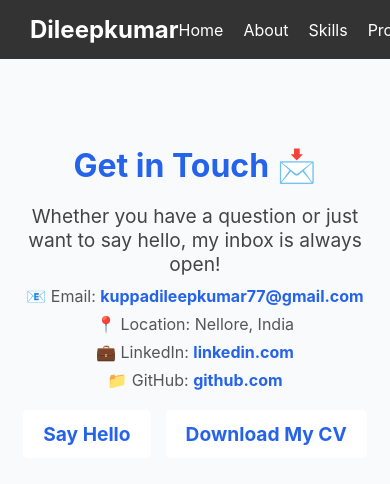
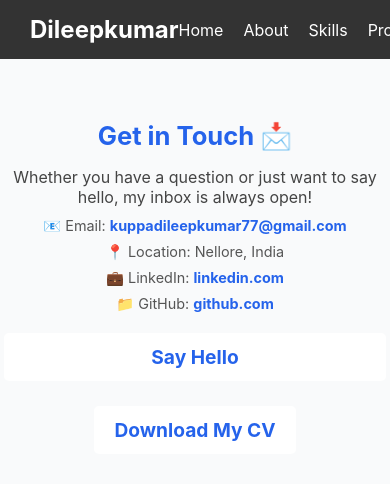
Before and after one commit to kuppaDileepkumar/My-portfolio, a React (Create React App) app: page /contact in a window 390 px wide. Shown: the top 484 px of the page. Built offline with nearby package versions, Linux system fonts and the light colour scheme.

Commit message:
Update Contact.css

```diff
--- a/src/components/Contact.css
+++ b/src/components/Contact.css
@@ -1,6 +1,6 @@
 .contact {
   background: #f9fafb;
-    padding: 60px 20px;
+  padding: 60px 5%;
   text-align: center;
 }
 
@@ -33,6 +33,7 @@
   font-weight: bold;
 }
 
+/* Call-to-action buttons */
 .cta-buttons {
   margin-top: 20px;
 }
@@ -52,3 +53,59 @@
 .contact-btn:hover {
   background: #1e40af;
 }
+
+/* Responsive Design */
+@media (max-width: 768px) {
+  .contact {
+    padding: 50px 10px;
+  }
+
+  .contact h2 {
+    font-size: 1.8rem;
+  }
+
+  .contact p {
+    font-size: 1.1rem;
+  }
+
+  .contact-info p {
+    font-size: 0.95rem;
+  }
+
+  .contact-btn {
+    font-size: 1rem;
+    padding: 10px 18px;
+  }
+}
+
+@media (max-width: 480px) {
+  .contact {
+    padding: 40px 5px;
+  }
+
+  .contact h2 {
+    font-size: 1.6rem;
+  }
+
+  .contact p {
+    font-size: 1rem;
+  }
+
+  .contact-info p {
+    font-size: 0.9rem;
+  }
+
+  .cta-buttons {
+    display: flex;
+    flex-direction: column;
+    align-items: center;
+  }
+
+  .contact-btn {
+    font-size: 1rem;
+    padding: 10px 15px;
+    width: 90%;
+    text-align: center;
+    margin-bottom: 10px;
+  }
+}
```
Lines whose indentation alone changed are shown as unchanged.
